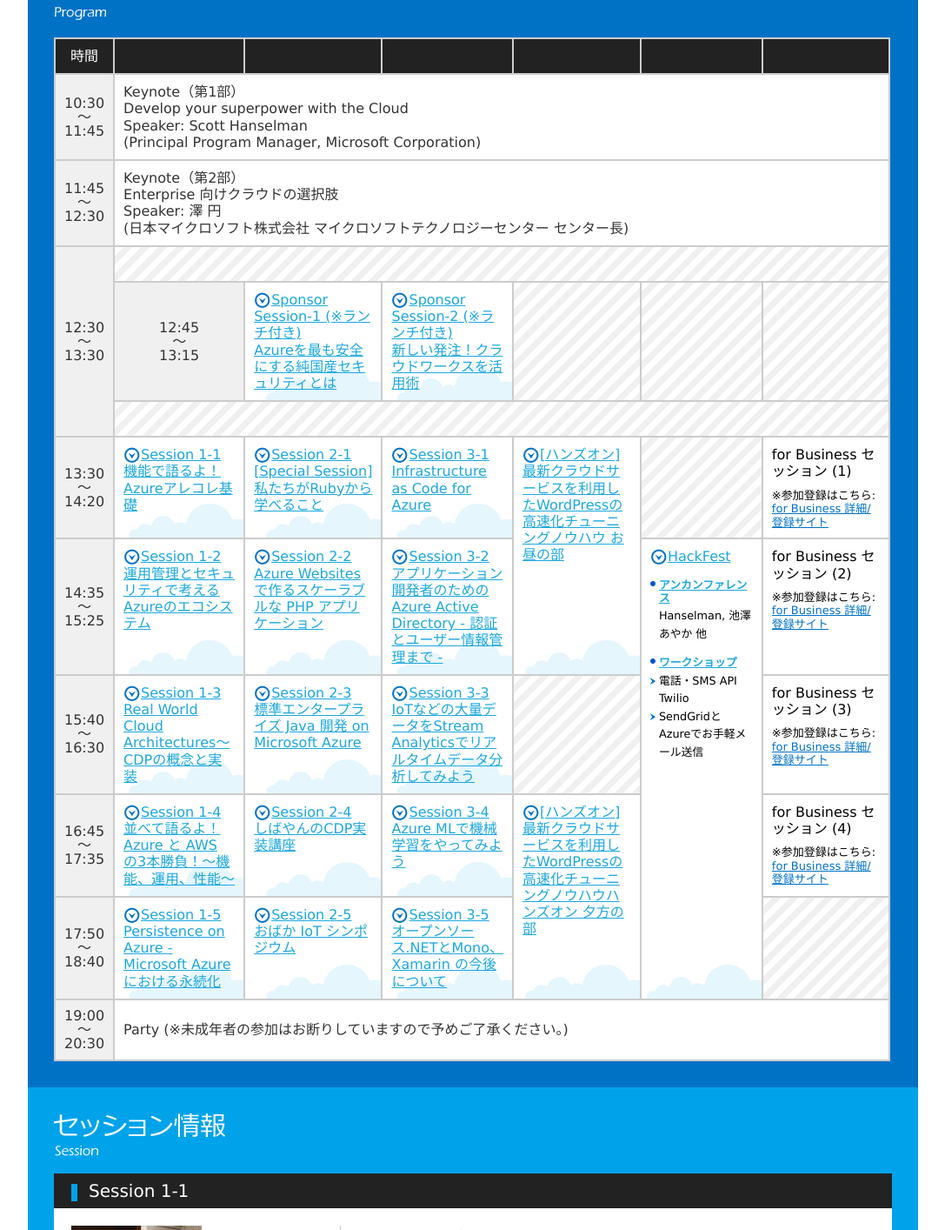
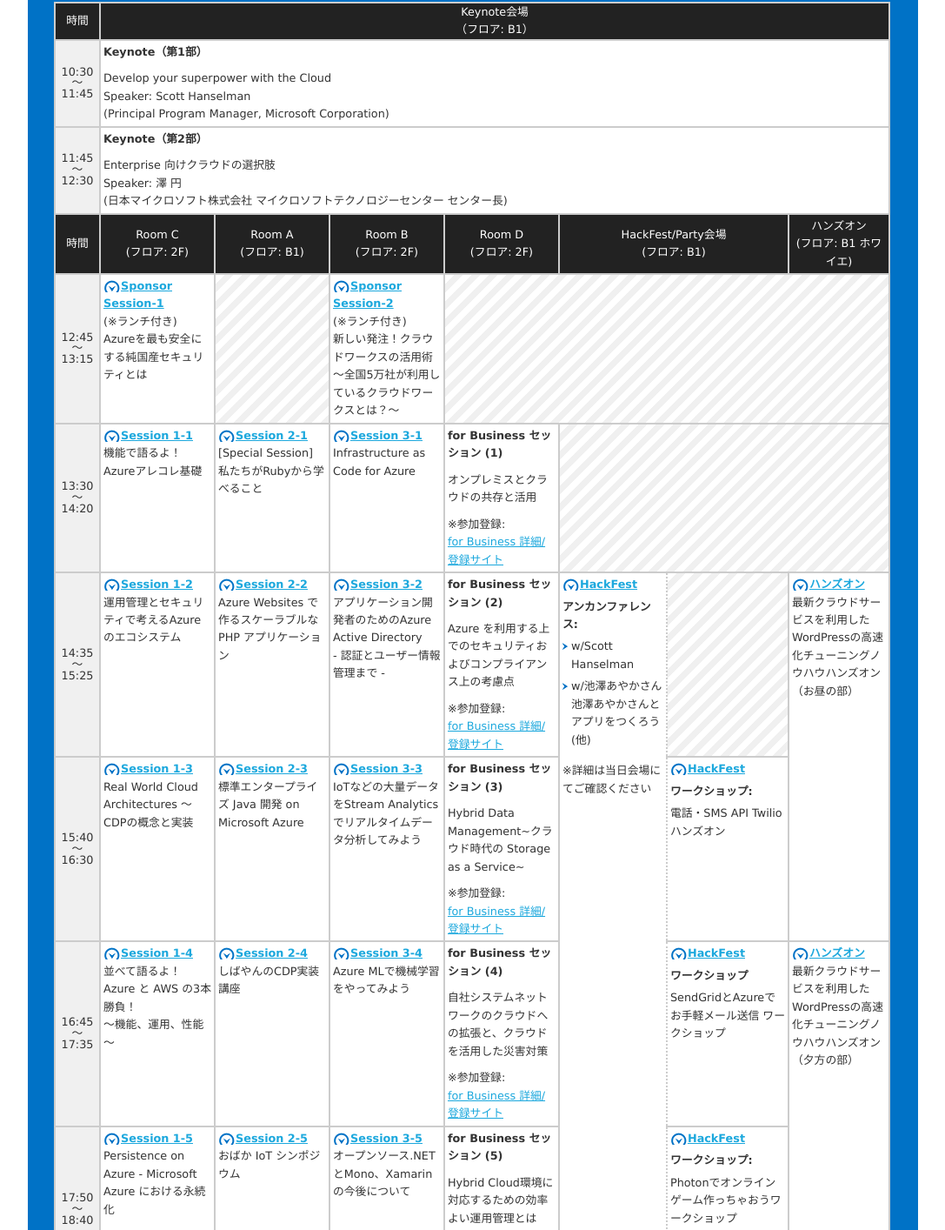
Before and after one commit to jazug/jazug.jp, a plain HTML site: page event/goazure/index.html in a window 1280 px wide. Shown: the part 925-2339 px from the top of the page at 87% size, without its empty margins (96-1183 px from the left). Drawn offline with Linux system fonts and the light colour scheme.

Commit message:
タイムテーブル/告知更新

```diff
--- a/event/goazure/css/style.css
+++ b/event/goazure/css/style.css
@@ -184,23 +184,54 @@ Program
 	padding:30px 0 30px 30px;
 	background-color:#0072c6;
 }
-
 #sProgram h2{
 	margin-bottom:20px;
+	float:  left;
 }
-
-#sProgram p{
-	color:#FFFFFF;
-	padding-right:20px;
+#sProgram .pdf_dl{
+         color:#FFFFFF;
+         padding-right:40px;
+          float:  right;
 }
-
-table th,
+#sProgram div.clear{
+         clear: both;
+}
+table {
+	font-size:0.8em;
+}
+table .time {
+	width:50px;
+	text-align:center;
+	padding:3px 0;
+	font-weight:normal;
+	vertical-align:middle;
+}
+table .KeyNote {
+	padding:3px;
+}
+table .room-HP {
+	width:256px;
+	padding:3px;
+}
+table .RoomA,
+table .RoomB,
+table .RoomC,
+table .RoomD {
+	width:124px;
+	padding:3px;
+}
+table .hands-on {
+	width:108px;
+	padding:3px;
+	vertical-align:middle;
+}
 table td {
-	line-height:1.2;
 	font-weight:normal;
-	padding:10px;
+	padding:3px;
 }
-
+table td.Hackfest_border {
+	border-right:2px dotted #CCC;
+}
 table {
 	width:962px;
 	margin:10px 0 0 0;
@@ -213,6 +244,8 @@ table thead th {
 	color:#FFFFFF;
 	border-bottom:2px solid #CCC;
 	border-right:2px solid #CCC;
+	vertical-align:middle;
+	font-weight:normal;
 }
 table tbody th {
 	color:#333333;
@@ -223,6 +256,7 @@ table tbody th {
 	background-color:#F0F0F0;
 	border-bottom:2px solid #CCC;
 	border-right:2px solid #CCC;
+	font-weight:normal;
 }
 table  tbody td {
 	background-color:#FFFFFF;
@@ -234,88 +268,57 @@ table  tbody td.blank {
 	background:url(../img/bg_stripe.png) 0 0 repeat;
 }
 table tbody td a {
-	color:#0072c6;
 	display:block;
 	width:100%;
 	height:100%;
-	text-decoration:underline;
-	background:#FFFFFF url(../img/bg_cloud.gif) 100% 100% no-repeat;
-}
-table tbody td a:hover {
-	background:#CCFFFF url(../img/bg_cloud.gif) 100% 100% no-repeat;
 }
 table tbody td a span {
 	padding-left:20px;
-	background:transparent url(../img/arr_btm.gif) 0px 2px no-repeat;
 }
-table tbody td .nowrap {
-	white-space: nowrap;
-	background:none;
-	padding:0;
+table tbody td .Session_ttl {
+	font-weight:bold;
+	padding:0 0 10px 0;
+}
+table tbody td .Session_sub {
+	padding:10px 0 0 0;
+}
+table tbody td .Session_sub a {
+	color: #1CA8DD;
+	text-decoration:underline;
 }
 
-table tbody td.business {
-	color:#000;
- }
-table tbody td.business p {
-	font-size: 13px;
-    color:  #000!important;
-    margin-top:  10px;
-    width:100%;
-	height:100%;
- }
-table tbody td.business p a {
-	color: #0072c6;
-	background-image: none;
- }
-table tbody td.business a:hover {
-	background-color: #CCFFFF;
-	background-image:  none;
- }
+table .Hackfest_sub dt {
+	padding:5px 0;
+	font-weight:bold;
+}
+table .Hackfest_sub dd li {
+	background:transparent url(../img/bullettriangle.png) 0px 6px no-repeat;
+	padding:0 0 5px 10px;
+}
 
-table tbody td.vMid {
-	vertical-align:middle;
+table .party dt {
+	padding:10px 0 5px 0;
+	font-weight:bold;
 }
-table .HackFest {
+table .party dd {
+	padding:0 0 10px 0;
+}
+
+.clicklink {
+	cursor: pointer;
 	text-decoration:none;
 }
-table .HackFest span {
-	text-decoration:underline;
-}
-table .HackFest dt {
-	background:transparent url(../img/bullet_bl.gif) 0px 11px no-repeat;
-	padding:15px 0 3px 10px;
-	font-weight:bold;
-	color:#1CA8DD;
-	font-size:0.8em;
-	text-decoration:underline;
-}
-table .HackFest dd {
-	font-size:0.8em;
-	line-height:1.6em;
-	color:#000000;
-}
-table .HackFest dd li {
-	background:transparent url(../img/bullettriangle.png) 0px 6px no-repeat;
-	padding:0 0 0 10px;
-}
-table .HackFest .spacer {
-	padding-left:10px;
-}
-.clicklink {
-	cursor: pointer;
+.clicklink span {
 	color: #1CA8DD;
 	text-decoration:underline;
-	background:#FFFFFF url(../img/bg_cloud.gif) 100% 100% no-repeat;
-}
-.clicklink span {
 	padding-left:20px;
 	background:transparent url(../img/arr_btm.png) 0 0 no-repeat;
+	font-weight:bold;
 }
 
 .clicklink:hover {
+	background:#e5f1f9;
 	text-decoration:none;
-	background:#e5f1f9 url(../img/bg_cloud_on.gif) 100% 100% no-repeat;
 }
 
 
--- a/event/goazure/index.html
+++ b/event/goazure/index.html
@@ -41,7 +41,7 @@
 <li><a href="#sSession" class="scroll"><img src="img/nav_03.gif" width="134" height="26" alt="セッション情報" class="rollover"></a></li>
 <li class="end"><a href="#sSponsor" class="scroll"><img src="img/nav_04.gif" width="138" height="26" alt="スポンサー情報" class="rollover"></a></li>
 </ul>
-<p><a href="http://www.microsoft.com/click/services/Redirect2.ashx?CR_EAC=300256993" target="_blank"><img src="img/entry.gif" width="552" height="57" alt="参加登録はこちらから※マイクロソフトのサイトへ移動します。" class="rollover"></a></p>
+<p><img src="img/apply_end.png" width="552" height="57" alt="参加登録は終了しました"></p>
 </div>
 </header>
 
@@ -90,11 +90,9 @@ Japan Azure Users Group (JAZUG) とは … <a href="http://r.jazug.jp/">Top ペ
 <img alt="告知" src="img/whatsnew.gif" width="72" height="24" />
 
 <ul>
-<li>GoAzureのハッシュタグは #GoAzure です。#azurejp, #jazug も合わせてご利用ください</li>
-<li>Azure ハンズオン開催決定</li>
-<li><a href="http://blogs.msdn.com/b/devamm/archive/2014/12/25/10582941.aspx" target="_blank">スペシャル ゲスト決定! Ruby の女神「池澤 あやか」さんが登場</a></li>
-<li><a href="#sec21">まつもと ゆきひろ氏登壇決定</a></li>
-<li>[全プレ] ご参加の方にクラウド書籍をプレゼント!</li>
+<li>GoAzure のハッシュタグは <b>#goazure</b> です。</li>
+<li>参加登録の受付は終了しました。沢山のお申込みありがとうございました。</li>
+<li><a href="GoAzure2015_ProgramList.pdf" target="_blank">プログラム情報/タイムテーブルの PDF 版をご用意いたしました。ダウンロードのうえご利用ください。</a></li>
 </ul>
 
 </div>
@@ -102,130 +100,147 @@ Japan Azure Users Group (JAZUG) とは … <a href="http://r.jazug.jp/">Top ペ
 
 <section id="sProgram">
 <h2><img src="img/tit_program.gif" width="142" height="54" alt="プログラム Program"></h2>
+<p class="pdf_dl"><a href="GoAzure2015_ProgramList.pdf" target="_blank"><img src="img/pdf_dl.png" width="200" height="54" alt="タイムテーブル (PDF) のダウンロード"></a></p>
+    <div class="clear"></div>
+
 <table>
         <thead>
             <tr>
-<th width="5%">時間</th>
-<th width="16%">&nbsp;</th>
-<th width="16%">&nbsp;</th>
-<th width="16%">&nbsp;</th>
-<th width="16%">&nbsp;</th>
-<th width="15%">&nbsp;</th>
-<th width="16%">&nbsp;</th>
+                <th>時間</th>
+                <th colspan="7">Keynote会場<br>（フロア: B1）</th>
             </tr>
         </thead>
-
         <tbody>
             <tr>
             	<th>10:30<br>～<br>11:45</th>
-<td colspan="6">Keynote（第1部）<br>
+                <td colspan="7"><p class="Session_ttl">Keynote（第1部）</p>
                 Develop your superpower with the Cloud<br>
                 Speaker: Scott Hanselman<br>
                 (Principal Program Manager, Microsoft Corporation)</td>
             </tr>
-
             <tr>
             	<th>11:45<br>～<br>12:30</th>
-<td colspan="6">Keynote（第2部）<br>
+                <td colspan="7"><p class="Session_ttl">Keynote（第2部）</p>
                 Enterprise 向けクラウドの選択肢<br>
                 Speaker: 澤 円<br>
                 (日本マイクロソフト株式会社 マイクロソフトテクノロジーセンター センター長)</td>
             </tr>
-
+        </tbody>
+        <thead>
             <tr>
-<th rowspan="3">12:30<br>～<br>13:30</th>
-<td colspan="6" class="blank">&nbsp;</td>
+                <th class="time">時間</th>
+                <th class="RoomC">Room C<br>(フロア: 2F)</th>
+                <th class="RoomA">Room A<br>(フロア: B1)</th>
+                <th class="RoomB">Room B<br>(フロア: 2F)</th>
+                <th class="RoomD">Room D<br>(フロア: 2F)</th>
+                <th colspan="2" class="room-HP">HackFest/Party会場<br>(フロア: B1)</th>
+                <th class="hands-on">ハンズオン<br>(フロア: B1 ホワイエ)</th>
+            </tr>
+        </thead>
+        <tbody>
+            <tr>
+            	<th>12:45<br>～<br>13:15</th>
+                <td data-href="#spn01"><span>Sponsor Session-1</span><br>(※ランチ付き)<br>Azureを最も安全にする純国産セキュリティとは</td>
+                <td class="blank">&nbsp;</td>
+                <td data-href="#spn02"><span>Sponsor Session-2</span><br>(※ランチ付き)<br>新しい発注！クラウドワークスの活用術 <br>～全国5万社が利用しているクラウドワークスとは？～</td>
+                <td colspan="4" class="blank">&nbsp;</td>
             </tr>
             <tr>
-<th>12:45<br>～<br>13:15</th>
-<td data-href="#spn01"><span>Sponsor Session-1 (※ランチ付き)<br>
-Azureを最も安全にする純国産セキュリティとは</span></td>
-<td data-href="#spn02"><span>Sponsor Session-2 (※ランチ付き)<br>
-新しい発注！クラウドワークスを活用術</span></td>
-<td class="blank">&nbsp;</td>
-<td class="blank">&nbsp;</td>
-<td class="blank">&nbsp;</td>
+            	<th>13:30<br>～<br>14:20</th>
+                <td data-href="#sec11"><span>Session 1-1</span><br>機能で語るよ！<br>Azureアレコレ基礎</td>
+                <td data-href="#sec21"><span>Session 2-1</span><br>[Special Session] <br>私たちがRubyから学べること</td>
+                <td data-href="#sec31"><span>Session 3-1</span><br>Infrastructure as Code for Azure</td>
+                <td><p class="Session_ttl">for Business セッション (1)</p>
+                	<p>オンプレミスとクラウドの共存と活用</p>
+                    <p class="Session_sub">※参加登録:<br><a href="http://www.microsoft.com/ja-jp/server-cloud/azure/event/goazure2015/session.aspx" target="_blank" title="for Business 基調講演およびセッション スケジュール (Microsoftのサイトへ移動します)">for Business 詳細/登録サイト</a></p>
+                </td>
+                <td colspan="3" class="blank">&nbsp;</td>
             </tr>
             <tr>
-<td colspan="6" class="blank">&nbsp;</td>
-</tr>
-
-<tr>
-<th>13:30<br>～<br>14:20</th>
-<td data-href="#sec11"><span>Session 1-1<br>
-機能で語るよ！Azureアレコレ基礎</span></td>
-<td data-href="#sec21"><span>Session 2-1<br>
-<span class="nowrap">[Special Session]</span><br>私たちがRubyから学べること</span></td>
-<td data-href="#sec31"><span>Session 3-1<br>
-Infrastructure as Code for Azure</span></td>
-<td rowspan="2" data-href="#handson"><span>[ハンズオン] 最新クラウドサービスを利用したWordPressの高速化チューニングノウハウ お昼の部</span></td>
-<td class="blank">&nbsp;</td>
-<td class="business">for Business セッション (1)<p>※参加登録はこちら: <a href="http://www.microsoft.com/ja-jp/server-cloud/azure/event/goazure2015/session.aspx" target="_blank" title="for Business 基調講演およびセッション スケジュール (Microsoftのサイトへ移動します)">for Business 詳細/登録サイト</a></p></td>
-</tr>
-
-<tr>
             	<th>14:35<br>～<br>15:25</th>
-<td data-href="#sec12"><span>Session 1-2<br>
-運用管理とセキュリティで考えるAzureのエコシステム</span></td>
-<td data-href="#sec22"><span>Session 2-2<br>
-Azure Websites で作るスケーラブルな PHP アプリケーション</span></td>
-<td data-href="#sec32"><span>Session 3-2<br>
-アプリケーション開発者のためのAzure Active Directory - 認証とユーザー情報管理まで -</span></td>
-<td rowspan="4" data-href="#Hackfest" class="HackFest"><span>HackFest</span><br>
-	<dl>
-    	<dt>アンカンファレンス</dt>
-        <dd class="spacer">Hanselman, 池澤あやか 他</dd>
-        <dt>ワークショップ</dt>
+            	<td data-href="#sec12"><span>Session 1-2</span><br>運用管理とセキュリティで考えるAzureのエコシステム</td>
+                <td data-href="#sec22"><span>Session 2-2</span><br>Azure Websites で作るスケーラブルな PHP アプリケーション</td>
+                <td data-href="#sec32"><span>Session 3-2</span><br>アプリケーション開発者のためのAzure Active Directory<br>- 認証とユーザー情報管理まで -</td>
+                <td><p class="Session_ttl">for Business セッション (2)</p>
+                	<p>Azure を利用する上でのセキュリティおよびコンプライアンス上の考慮点</p>
+                    <p class="Session_sub">※参加登録:<br><a href="http://www.microsoft.com/ja-jp/server-cloud/azure/event/goazure2015/session.aspx" target="_blank" title="for Business 基調講演およびセッション スケジュール (Microsoftのサイトへ移動します)">for Business 詳細/登録サイト</a></p>
+                </td>
+            	<td rowspan="4" data-href="#Hackfest" class="Hackfest Hackfest_border">
+                <span>HackFest</span>
+                <dl class="Hackfest_sub">
+                	<dt>アンカンファレンス:</dt>
                     <dd>
                     	<ul>
-            	<li>電話・SMS API Twilio</li>
-                <li>SendGridとAzureでお手軽メール送信</li>
+                        	<li>w/Scott Hanselman</li>
+                            <li>w/池澤あやかさん<br>池澤あやかさんとアプリをつくろう (他)</li>
                         </ul>
                     </dd>
                 </dl>
+				<p class="Session_sub">※詳細は当日会場にてご確認ください</p>
                 </td>
-<td class="business">for Business セッション (2)<p>※参加登録はこちら: <a href="http://www.microsoft.com/ja-jp/server-cloud/azure/event/goazure2015/session.aspx" target="_blank" title="for Business 基調講演およびセッション スケジュール (Microsoftのサイトへ移動します)">for Business 詳細/登録サイト</a></p></td>
+                <td class="blank">&nbsp;</td>
+                <td data-href="#handson" rowspan="2"><span>ハンズオン</span><br>最新クラウドサービスを利用したWordPressの高速化チューニングノウハウハンズオン<br>（お昼の部）</td>
 			</tr>
-
             <tr>
             	<th>15:40<br>～<br>16:30</th>
-<td data-href="#sec13"><span>Session 1-3<br>
-Real World Cloud Architectures～CDPの概念と実装</span></td>
-<td data-href="#sec23"><span>Session 2-3<br>
-標準エンタープライズ Java 開発 on Microsoft Azure</span></td>
-<td data-href="#sec33"><span>Session 3-3<br>
-IoTなどの大量データをStream Analyticsでリアルタイムデータ分析してみよう</span></td>
-<td class="blank">&nbsp;</td>
-<td class="business">for Business セッション (3)<p>※参加登録はこちら: <a href="http://www.microsoft.com/ja-jp/server-cloud/azure/event/goazure2015/session.aspx" target="_blank" title="for Business 基調講演およびセッション スケジュール (Microsoftのサイトへ移動します)">for Business 詳細/登録サイト</a></p></td>
+            	<td data-href="#sec13"><span>Session 1-3</span><br>Real World Cloud Architectures ～CDPの概念と実装</td>
+                <td data-href="#sec23"><span>Session 2-3</span><br>標準エンタープライズ Java 開発 on Microsoft Azure</td>
+                <td data-href="#sec33"><span>Session 3-3</span><br>IoTなどの大量データをStream Analyticsでリアルタイムデータ分析してみよう</td>
+                <td><p class="Session_ttl">for Business セッション (3)</p>
+                	<p>Hybrid Data Management~クラウド時代の Storage as a Service~</p>
+                    <p class="Session_sub">※参加登録:<br><a href="http://www.microsoft.com/ja-jp/server-cloud/azure/event/goazure2015/session.aspx" target="_blank" title="for Business 基調講演およびセッション スケジュール (Microsoftのサイトへ移動します)">for Business 詳細/登録サイト</a></p>
+                </td>
+                <td data-href="#Hackfest" class="Hackfest"><span>HackFest</span>
+                	<dl class="Hackfest_sub">
+                    	<dt>ワークショップ:</dt>
+                        <dd>電話・SMS API Twilio ハンズオン</dd>
+                    </dl>
+                </td>
 			</tr>
-
             <tr>
             	<th>16:45<br>～<br>17:35</th>
-<td data-href="#sec14"><span>Session 1-4<br>
-並べて語るよ！Azure と AWS の3本勝負！〜機能、運用、性能〜</span></td>
-<td data-href="#sec24"><span>Session 2-4<br>
-しばやんのCDP実装講座</span></td>
-<td data-href="#sec34"><span>Session 3-4<br>
-Azure MLで機械学習をやってみよう</span></td>
-<td rowspan="2" data-href="#handson"><span>[ハンズオン] 最新クラウドサービスを利用したWordPressの高速化チューニングノウハウハンズオン 夕方の部</span></td>
-<td class="business">for Business セッション (4)<p>※参加登録はこちら: <a href="http://www.microsoft.com/ja-jp/server-cloud/azure/event/goazure2015/session.aspx" target="_blank" title="for Business 基調講演およびセッション スケジュール (Microsoftのサイトへ移動します)">for Business 詳細/登録サイト</a></p></td>
+            	<td data-href="#sec14"><span>Session 1-4</span><br>並べて語るよ！<br>Azure と AWS の3本勝負！<br>～機能、運用、性能～</td>
+                <td data-href="#sec24"><span>Session 2-4</span><br>しばやんのCDP実装講座</td>
+                <td data-href="#sec34"><span>Session 3-4</span><br>Azure MLで機械学習をやってみよう</td>
+                <td><p class="Session_ttl">for Business セッション (4)</p>
+                	<p>自社システムネットワークのクラウドへの拡張と、クラウドを活用した災害対策</p>
+                    <p class="Session_sub">※参加登録:<br><a href="http://www.microsoft.com/ja-jp/server-cloud/azure/event/goazure2015/session.aspx" target="_blank" title="for Business 基調講演およびセッション スケジュール (Microsoftのサイトへ移動します)">for Business 詳細/登録サイト</a></p>
+                </td>
+                <td data-href="#Hackfest"><span>HackFest</span>
+                	<dl class="Hackfest_sub">
+                    	<dt>ワークショップ</dt>
+                        <dd>SendGridとAzureでお手軽メール送信 ワークショップ</dd>
+                    </dl>
+                </td>
+                <td data-href="#handson" rowspan="2"><span>ハンズオン</span><br>最新クラウドサービスを利用したWordPressの高速化チューニングノウハウハンズオン<br>（夕方の部）</td>
 			</tr>
-
             <tr>
             	<th>17:50<br>～<br>18:40</th>
-<td data-href="#sec15"><span>Session 1-5<br>
-Persistence on Azure - Microsoft Azure における永続化</span></td>
-<td data-href="#sec25"><span>Session 2-5<br>
-おばか IoT シンポジウム</span></td>
-<td data-href="#sec35"><span>Session 3-5<br>
-オープンソース.NETとMono、Xamarin の今後について</span></td>
-<td class="blank">&nbsp;</td>
+            	<td data-href="#sec15"><span>Session 1-5</span><br>Persistence on Azure - Microsoft Azure における永続化</td>
+                <td data-href="#sec25"><span>Session 2-5</span><br>おばか IoT シンポジウム</td>
+                <td data-href="#sec35"><span>Session 3-5</span><br>オープンソース.NETとMono、Xamarin の今後について</td>
+                <td><p class="Session_ttl">for Business セッション (5)</p>
+                	<p>Hybrid Cloud環境に対応するための効率よい運用管理とは</p>
+                    <p class="Session_sub">※参加登録:<br><a href="http://www.microsoft.com/ja-jp/server-cloud/azure/event/goazure2015/session.aspx" target="_blank" title="for Business 基調講演およびセッション スケジュール (Microsoftのサイトへ移動します)">for Business 詳細/登録サイト</a></p>
+                </td>
+                <td data-href="#Hackfest"><span>HackFest</span>
+                	<dl class="Hackfest_sub">
+                		<dt>ワークショップ:</dt>
+                        <dd>Photonでオンラインゲーム作っちゃおうワークショップ</dd>
+                    </dl>
+                </td>
 			</tr>
             <tr>
             	<th>19:00<br>～<br>20:30</th>
-<td colspan="6" class="vMid">Party  (※未成年者の参加はお断りしていますので予めご了承ください。)</td>
+            	<td colspan="4" class="blank">&nbsp;</td>
+                <td colspan="2">
+                	<dl class="party">
+                    	<dt>Party</dt>
+                        <dd>(※未成年者の参加はお断りしていますので予めご了承ください。)</dd>
+                    </dl>
+                </td>
+                <td class="blank">&nbsp;</td>
 			</tr>
-
         </tbody>
     </table>
 
@@ -709,9 +724,9 @@ Mono project hacker<br>
 <div class="lCon">
 <dl>
 <dt>セッションタイトル</dt>
-<dd>新しい発注！クラウドワークスを活用術 ～全国5万社が利用しているクラウドワークスとは？～</dd>
+<dd>新しい発注！クラウドワークスの活用術 ～全国5万社が利用しているクラウドワークスとは？～</dd>
 <dt>スピーカー</dt>
-<dd>株式会社クラウドワークス</dd>
+<dd>株式会社クラウドワークス<br>エンタープライズ事業部　部長　高林 努</dd>
 </dl>
 </div>
 <div class="rCon">
```
Also changed, not shown: event/goazure/img/pdf_dl.png (added), 1 other file. Lines whose indentation alone changed are shown as unchanged.
